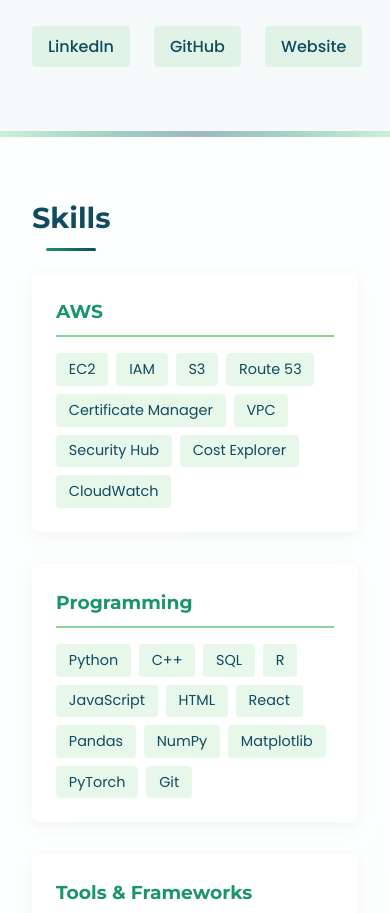
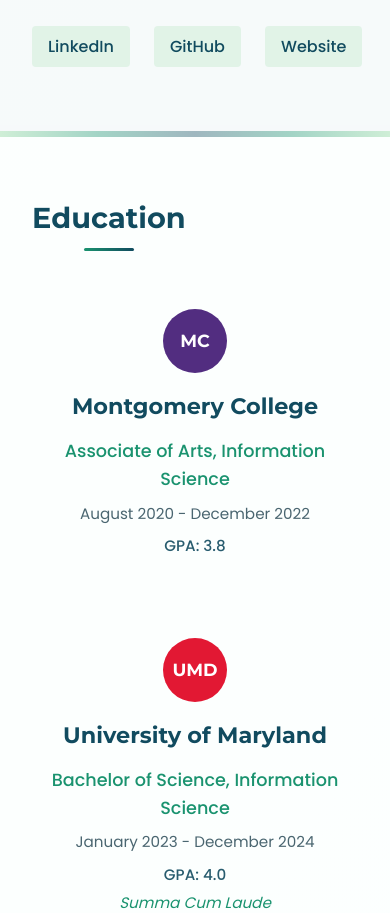
Before and after one commit to matt-manik/my-site, a React (Create React App) app: page / in a window 390 px wide. Shown: the part 1084-1997 px from the top of the page. Built offline with nearby package versions, Linux system fonts and the light colour scheme.

Commit message:
Refactor Education Section with Timeline Layout and Responsive Design

```diff
--- a/src/App.css
+++ b/src/App.css
@@ -371,14 +371,36 @@
 }
 
 /* Education Section */
-.education-item {
+.education-timeline {
+  position: relative;
+  max-width: 1200px;
+  margin: 0 auto;
+  padding: 40px 0;
   display: flex;
-  gap: 2rem;
-  margin-bottom: 2rem;
-  background-color: var(--card-background);
-  border-radius: 8px;
-  padding: 1.5rem;
-  box-shadow: 0 4px 15px rgba(0, 0, 0, 0.05);
+  justify-content: center;
+  gap: 80px;
+}
+
+.timeline-item {
+  position: relative;
+  flex: 1;
+  max-width: 400px;
+  display: flex;
+  flex-direction: column;
+  align-items: flex-start;
+}
+
+.timeline-content {
+  width: 100%;
+  display: flex;
+  align-items: flex-start;
+  gap: 1.5rem;
+  padding: 1rem 0;
+  position: relative;
+}
+
+.timeline-item .education-logo {
+  margin: 0;
 }
 
 .education-logo {
@@ -386,16 +408,22 @@
 }
 
 .umd-logo, .mc-logo {
-  width: 80px;
-  height: 80px;
+  width: 64px;
+  height: 64px;
   display: flex;
   justify-content: center;
   align-items: center;
   font-family: 'Montserrat', sans-serif;
   font-weight: 700;
-  font-size: 1.2rem;
+  font-size: 1.1rem;
   color: white;
   border-radius: 50%;
+  transition: transform 0.3s ease;
+}
+
+.timeline-content:hover .umd-logo,
+.timeline-content:hover .mc-logo {
+  transform: scale(1.05);
 }
 
 .umd-logo {
@@ -406,24 +434,69 @@
   background-color: #522d80; /* MC purple */
 }
 
+.education-details {
+  flex: 1;
+}
+
 .education-details h3 {
   font-family: 'Montserrat', sans-serif;
   color: var(--accent-color);
-  margin-bottom: 0.5rem;
+  margin-bottom: 0.75rem;
+  font-size: 1.4rem;
 }
 
 .degree {
   font-weight: 500;
   color: var(--primary-color);
   margin-bottom: 0.5rem;
+  font-size: 1.1rem;
 }
 
 .date {
+  color: var(--text-light);
   margin-bottom: 0.5rem;
+  font-size: 0.95rem;
 }
 
 .gpa {
   font-weight: 500;
+  color: var(--accent-color);
+  opacity: 0.9;
+  font-size: 0.95rem;
+}
+
+.honors {
+  color: var(--primary-color);
+  font-style: italic;
+  font-size: 0.95rem;
+  margin-top: 0.25rem;
+}
+
+/* Responsive design for timeline */
+@media (max-width: 768px) {
+  .education-timeline {
+    flex-direction: column;
+    align-items: center;
+    gap: 3rem;
+    padding: 20px 0;
+  }
+
+  .timeline-item {
+    max-width: 100%;
+  }
+
+  .timeline-content {
+    align-items: center;
+    text-align: center;
+    flex-direction: column;
+    gap: 1rem;
+  }
+
+  .education-details {
+    display: flex;
+    flex-direction: column;
+    align-items: center;
+  }
 }
 
 /* Footer */
--- a/src/App.js
+++ b/src/App.js
@@ -16,7 +16,7 @@
   // Update active section based on scroll position
   useEffect(() => {
     const handleScroll = () => {
-      const sections = ['about', 'skills', 'experience', 'projects', 'education'];
+      const sections = ['about', 'education', 'skills', 'experience', 'projects'];
 
       for (const section of sections) {
         const element = document.getElementById(section);
@@ -47,6 +47,12 @@
             About
           </button>
           <button
+            className={activeSection === 'education' ? 'active' : ''}
+            onClick={() => scrollToSection('education')}
+          >
+            Education
+          </button>
+          <button
             className={activeSection === 'skills' ? 'active' : ''}
             onClick={() => scrollToSection('skills')}
           >
@@ -63,12 +69,6 @@
             onClick={() => scrollToSection('projects')}
           >
             Projects
-          </button>
-          <button
-            className={activeSection === 'education' ? 'active' : ''}
-            onClick={() => scrollToSection('education')}
-          >
-            Education
           </button>
         </div>
       </nav>
@@ -102,6 +102,45 @@
                   <a href="https://linkedin.com/in/mattmanik" target="_blank" rel="noopener noreferrer">LinkedIn</a>
                   <a href="https://github.com/matt-manik" target="_blank" rel="noopener noreferrer">GitHub</a>
                   <a href="https://zealandrio.com" target="_blank" rel="noopener noreferrer">Website</a>
+                </div>
+              </div>
+            </div>
+          </div>
+        </section>
+
+        {/* Education Section */}
+        <section id="education" className="section">
+          <div className="section-container">
+            <h2 className="section-title">Education</h2>
+            <div className="education-timeline">
+              {/* Montgomery College */}
+              <div className="timeline-item">
+                <div className="timeline-content">
+                  <div className="education-logo">
+                    <div className="mc-logo">MC</div>
+                  </div>
+                  <div className="education-details">
+                    <h3>Montgomery College</h3>
+                    <p className="degree">Associate of Arts, Information Science</p>
+                    <p className="date">August 2020 - December 2022</p>
+                    <p className="gpa">GPA: 3.8</p>
+                  </div>
+                </div>
+              </div>
+
+              {/* University of Maryland */}
+              <div className="timeline-item">
+                <div className="timeline-content">
+                  <div className="education-logo">
+                    <div className="umd-logo">UMD</div>
+                  </div>
+                  <div className="education-details">
+                    <h3>University of Maryland</h3>
+                    <p className="degree">Bachelor of Science, Information Science</p>
+                    <p className="date">January 2023 - December 2024</p>
+                    <p className="gpa">GPA: 4.0</p>
+                    <p className="honors">Summa Cum Laude</p>
+                  </div>
                 </div>
               </div>
             </div>
@@ -257,35 +296,6 @@
           </div>
         </section>
 
-        {/* Education Section */}
-        <section id="education" className="section">
-          <div className="section-container">
-            <h2 className="section-title">Education</h2>
-            <div className="education-item">
-              <div className="education-logo">
-                <div className="umd-logo">UMD</div>
-              </div>
-              <div className="education-details">
-                <h3>University of Maryland – College Park</h3>
-                <p className="degree">Bachelor of Science, Information Science</p>
-                <p className="date">January 2023 - December 2024</p>
-                <p className="gpa">GPA: 4.0</p>
-              </div>
-            </div>
-            <div className="education-item">
-              <div className="education-logo">
-                <div className="mc-logo">MC</div>
-              </div>
-              <div className="education-details">
-                <h3>Montgomery College Rockville Campus</h3>
-                <p className="degree">Associate of Arts, Information Science</p>
-                <p className="date">August 2020 - December 2022</p>
-                <p className="gpa">GPA: 3.8</p>
-              </div>
-            </div>
-          </div>
-        </section>
-
         {/* Footer */}
         <footer className="footer">
           <p>© 2025 Matthew Manik. All Rights Reserved.</p>
```
